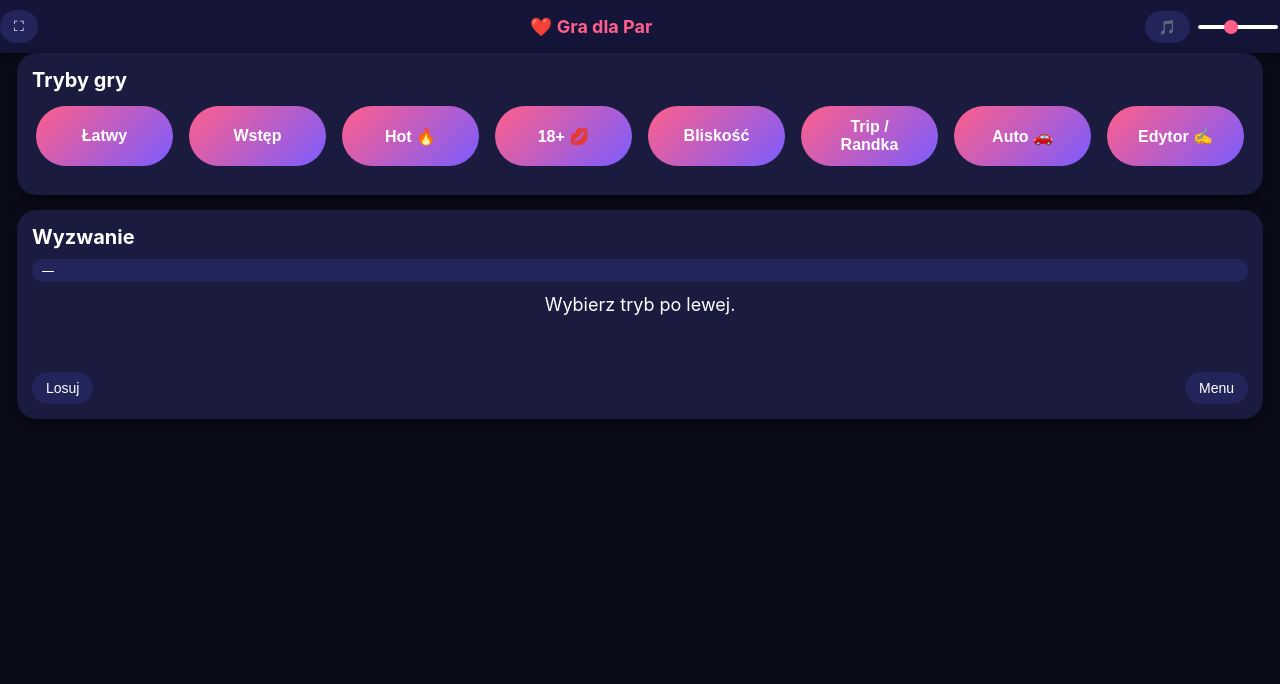
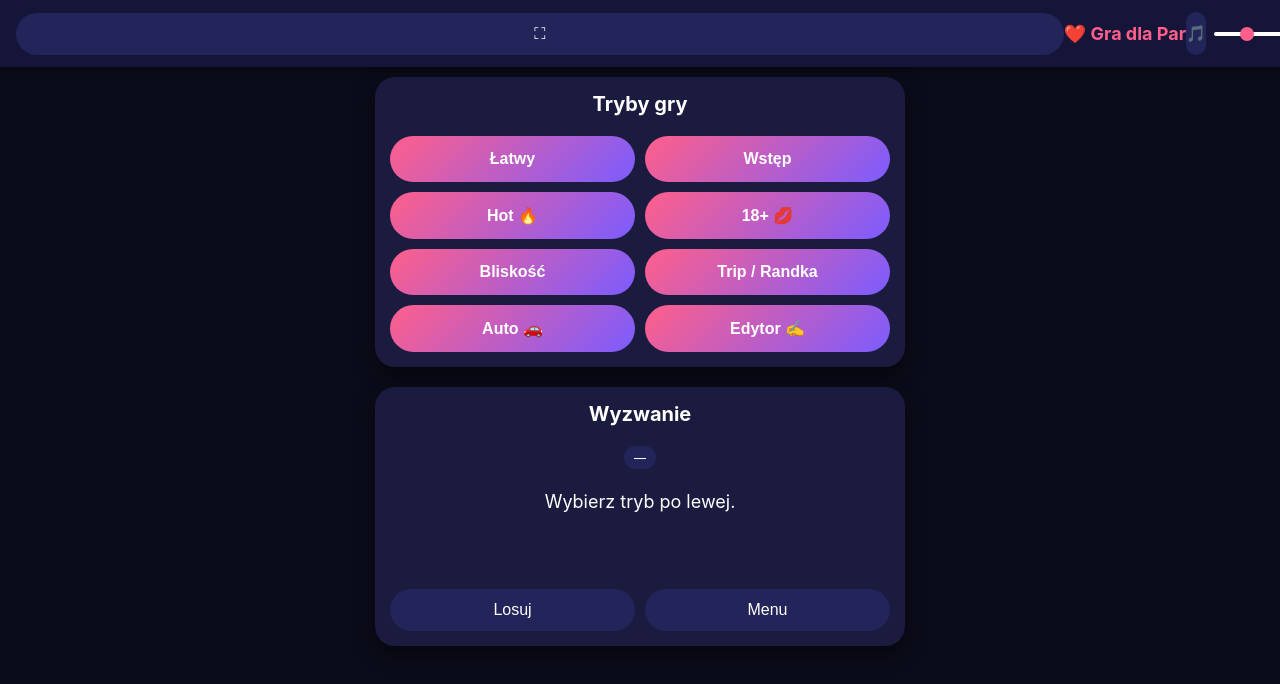
Before and after one commit to arrrrotoszef/arrrrotoszef.github.io, a plain HTML site: page index.html in a window 1280 px wide. Shown: the top 684 px of the page. Drawn offline with Linux system fonts and the light colour scheme.

Commit message:
Update index.html

```diff
--- a/index.html
+++ b/index.html
@@ -8,26 +8,182 @@
 <meta name="apple-mobile-web-app-status-bar-style" content="black-translucent">
 <meta name="theme-color" content="#0b0c1a">
 <style>
-  body{margin:0;padding:0;font-family:Inter, sans-serif;background:#0b0c1a;color:#fff;display:flex;flex-direction:column;align-items:center;justify-content:flex-start;min-height:100vh;}
-  .header{width:100%;display:flex;justify-content:space-between;align-items:center;padding:10px 15px;background:#141538;box-shadow:0 2px 8px rgba(0,0,0,0.5);}
-  .brand{font-weight:700;font-size:18px;color:#ff5f8a;}
-  .button{padding:12px 20px;border-radius:999px;background:linear-gradient(135deg,#ff5f8a,#7b5cff);border:none;color:#fff;font-weight:600;font-size:16px;cursor:pointer;margin:4px;flex:1;}
-  .menu{display:flex;flex-wrap:wrap;gap:8px;margin:10px 0;}
-  .card{background:#1a1b3f;border-radius:20px;width:95%;padding:15px;margin-bottom:15px;box-shadow:0 8px 20px rgba(0,0,0,0.5);}
-  h2{margin:0 0 10px;font-size:20px;}
-  .challenge{min-height:70px;font-size:18px;line-height:1.4;margin:10px 0;text-align:center;}
-  .footer{display:flex;justify-content:space-between;align-items:center;margin-top:10px;}
-  .small-button{padding:8px 14px;font-size:14px;border-radius:999px;background:#23245a;border:none;color:#fff;cursor:pointer;}
-  .pill{padding:4px 10px;border-radius:999px;background:#23245a;font-size:12px;}
-  .music-control{display:flex;align-items:center;gap:6px;}
-  input[type=range]{-webkit-appearance:none;width:80px;height:4px;background:#fff;border-radius:5px;}
-  input[type=range]::-webkit-slider-thumb{-webkit-appearance:none;width:14px;height:14px;background:#ff5f8a;border-radius:50%;cursor:pointer;}
-  .editor textarea{width:100%;height:80px;background:#141538;color:#fff;border:none;border-radius:12px;padding:8px;margin-top:8px;}
-  .editor{display:none;flex-direction:column;gap:6px;}
-  .editor.active{display:flex;}
+/* Reset i podstawowe ustawienia */
+html, body {
+  margin: 0;
+  padding: 0;
+  font-family: Inter, sans-serif;
+  background: #0b0c1a;
+  color: #fff;
+  height: 100%;
+  width: 100%;
+}
+
+/* Body flex dla pełnej wysokości */
+body {
+  display: flex;
+  flex-direction: column;
+  min-height: 100vh;
+}
+
+/* Header */
+.header {
+  width: 100%;
+  display: flex;
+  justify-content: space-between;
+  align-items: center;
+  padding: 12px 16px;
+  background: #141538;
+  box-shadow: 0 2px 8px rgba(0,0,0,0.5);
+  position: sticky;
+  top: 0;
+  z-index: 10;
+}
+
+.brand {
+  font-weight: 700;
+  font-size: 18px;
+  color: #ff5f8a;
+}
+
+.music-control {
+  display: flex;
+  align-items: center;
+  gap: 6px;
+}
+
+input[type=range] {
+  -webkit-appearance:none;
+  width: 80px;
+  height: 4px;
+  background:#fff;
+  border-radius:5px;
+}
+
+input[type=range]::-webkit-slider-thumb {
+  -webkit-appearance:none;
+  width:14px;
+  height:14px;
+  background:#ff5f8a;
+  border-radius:50%;
+  cursor:pointer;
+}
+
+/* Karty */
+.card {
+  background:#1a1b3f;
+  border-radius:20px;
+  width:95%;
+  max-width:500px;
+  margin:10px auto;
+  padding:15px;
+  box-shadow:0 8px 20px rgba(0,0,0,0.5);
+  display: flex;
+  flex-direction: column;
+  gap:10px;
+}
+
+h2 {
+  margin:0 0 10px;
+  font-size:20px;
+  text-align: center;
+}
+
+/* Menu przyciski */
+.menu {
+  display: flex;
+  flex-wrap: wrap;
+  gap:10px;
+  justify-content: center;
+}
+
+.button {
+  flex: 1 1 calc(50% - 10px); /* dwa przyciski na szerokość */
+  padding: 14px 0;
+  border-radius: 999px;
+  background: linear-gradient(135deg,#ff5f8a,#7b5cff);
+  border:none;
+  color:#fff;
+  font-weight:600;
+  font-size:16px;
+  cursor:pointer;
+  text-align: center;
+}
+
+/* Challenge i footer */
+.challenge {
+  min-height:80px;
+  font-size:18px;
+  line-height:1.4;
+  margin:10px 0;
+  text-align:center;
+}
+
+.footer {
+  display:flex;
+  justify-content: space-between;
+  gap:10px;
+  flex-wrap: wrap;
+}
+
+.small-button {
+  flex:1;
+  padding:12px 0;
+  font-size:16px;
+  border-radius:999px;
+  background:#23245a;
+  border:none;
+  color:#fff;
+  cursor:pointer;
+  text-align:center;
+}
+
+/* Pill */
+.pill {
+  padding:4px 10px;
+  border-radius:999px;
+  background:#23245a;
+  font-size:12px;
+  text-align:center;
+  align-self: center;
+}
+
+/* Editor */
+.editor {
+  display: none;
+  flex-direction: column;
+  gap:6px;
+}
+
+.editor.active {
+  display: flex;
+}
+
+.editor textarea {
+  width: 100%;
+  height:100px;
+  background:#141538;
+  color:#fff;
+  border:none;
+  border-radius:12px;
+  padding:8px;
+  resize: none;
+}
+
+/* Responsive */
+@media(max-width:400px) {
+  .button {
+    flex: 1 1 100%;
+  }
+  .footer {
+    flex-direction: column;
+  }
+}
 </style>
 </head>
 <body>
+
+<!-- HEADER -->
 <div class="header">
   <button class="small-button" onclick="goFullscreen()">⛶</button>
   <div class="brand">❤️ Gra dla Par</div>
@@ -37,6 +193,7 @@
   </div>
 </div>
 
+<!-- TRYBY GRY -->
 <div class="card">
   <h2>Tryby gry</h2>
   <div class="menu">
@@ -51,6 +208,7 @@
   </div>
 </div>
 
+<!-- WYZWANIE -->
 <div class="card">
   <h2 id="title">Wyzwanie</h2>
   <div class="pill" id="modeLabel">—</div>
@@ -61,6 +219,7 @@
   </div>
 </div>
 
+<!-- EDITOR -->
 <div class="card editor" id="editor">
   <h2>Własne wyzwania</h2>
   <select id="customMode">
@@ -76,11 +235,13 @@
   <textarea id="customText" placeholder="Wpisz własne wyzwanie..."></textarea>
 </div>
 
+<!-- AUDIO -->
 <audio id="bgm" loop>
   <source src="https://cdn.pixabay.com/download/audio/2022/03/15/audio_7a8f6a8c2e.mp3?filename=romantic-ambient-11157.mp3" type="audio/mpeg">
 </audio>
 
 <script>
+// Dane wyzwań
 const base={
   easy:["Komplement bez powodu.","Przytulcie się 30 sekund.","Uśmiech i kontakt wzrokowy 10 sekund."],
   intro:["Delikatny masaż dłoni 1 min.","Pocałunek w policzek/czoło.","Opisz idealny wieczór."],
@@ -90,18 +251,28 @@ const base={
   date:["Zaplanujcie spontaniczną randkę.","Wybierz piosenkę na spacer.","Kawa czy deser?"],
   auto:["McDonald’s Andrychów 🍔","KFC Andrychów 🍗","Kawa w Andrychowie ☕","Widok na Beskidy 🌄","Przejażdżka z muzyką 🚗🎶","Punkt widokowy okolice Kęt 🌅"]
 };
+
 let data=JSON.parse(localStorage.getItem('customData')||'null')||JSON.parse(JSON.stringify(base));
-let mode=null;const labels={easy:'Łatwy',intro:'Wstęp',hot:'Hot',soft18:'18+',close:'Bliskość',date:'Trip',auto:'Auto'};
-function start(m){hideEditor();mode=m;document.getElementById('modeLabel').innerText=labels[m];next();}
-function next(){if(!mode)return;const a=data[mode];const i=Math.floor(Math.random()*a.length);document.getElementById('challenge').innerText=a[i];document.getElementById('title').innerText=labels[mode]==='Auto'?'Gdzie jedziemy?':'Wyzwanie';}
-function back(){mode=null;document.getElementById('modeLabel').innerText='—';document.getElementById('challenge').innerText='Wybierz tryb po lewej.';document.getElementById('title').innerText='Wyzwanie';}
-function showEditor(){document.getElementById('editor').classList.add('active');}
-function hideEditor(){document.getElementById('editor').classList.remove('active');}
-function saveCustom(){const m=document.getElementById('customMode').value;const t=document.getElementById('customText').value.trim();if(!t)return;data[m].push(t);localStorage.setItem('customData',JSON.stringify(data));document.getElementById('customText').value='';alert('Zapisano!');}
-const bgm=document.getElementById('bgm');bgm.volume=0.4;
-function toggleMusic(){if(bgm.paused)bgm.play();else bgm.pause();}
-function setVol(v){bgm.volume=v;}
-function goFullscreen(){const el=document.documentElement;if(el.requestFullscreen) el.requestFullscreen();else if(el.webkitRequestFullscreen) el.webkitRequestFullscreen();}
+let mode=null;
+const labels={easy:'Łatwy',intro:'Wstęp',hot:'Hot',soft18:'18+',close:'Bliskość',date:'Trip',auto:'Auto'};
+
+// Funkcje gry
+function start(m){ hideEditor(); mode=m; document.getElementById('modeLabel').innerText=labels[m]; next(); }
+function next(){ if(!mode) return; const a=data[mode]; const i=Math.floor(Math.random()*a.length); document.getElementById('challenge').innerText=a[i]; document.getElementById('title').innerText=labels[mode]==='Auto'?'Gdzie jedziemy?':'Wyzwanie'; }
+function back(){ mode=null; document.getElementById('modeLabel').innerText='—'; document.getElementById('challenge').innerText='Wybierz tryb po lewej.'; document.getElementById('title').innerText='Wyzwanie'; }
+function showEditor(){ document.getElementById('editor').classList.add('active'); }
+function hideEditor(){ document.getElementById('editor').classList.remove('active'); }
+function saveCustom(){ const m=document.getElementById('customMode').value; const t=document.getElementById('customText').value.trim(); if(!t) return; data[m].push(t); localStorage.setItem('customData',JSON.stringify(data)); document.getElementById('customText').value=''; alert('Zapisano!'); }
+
+// Audio
+const bgm=document.getElementById('bgm');
+bgm.volume=0.4;
+function toggleMusic(){ if(bgm.paused) bgm.play(); else bgm.pause(); }
+function setVol(v){ bgm.volume=v; }
+
+// Fullscreen
+function goFullscreen(){ const el=document.documentElement; if(el.requestFullscreen) el.requestFullscreen(); else if(el.webkitRequestFullscreen) el.webkitRequestFullscreen(); }
 </script>
+
 </body>
 </html>
```
